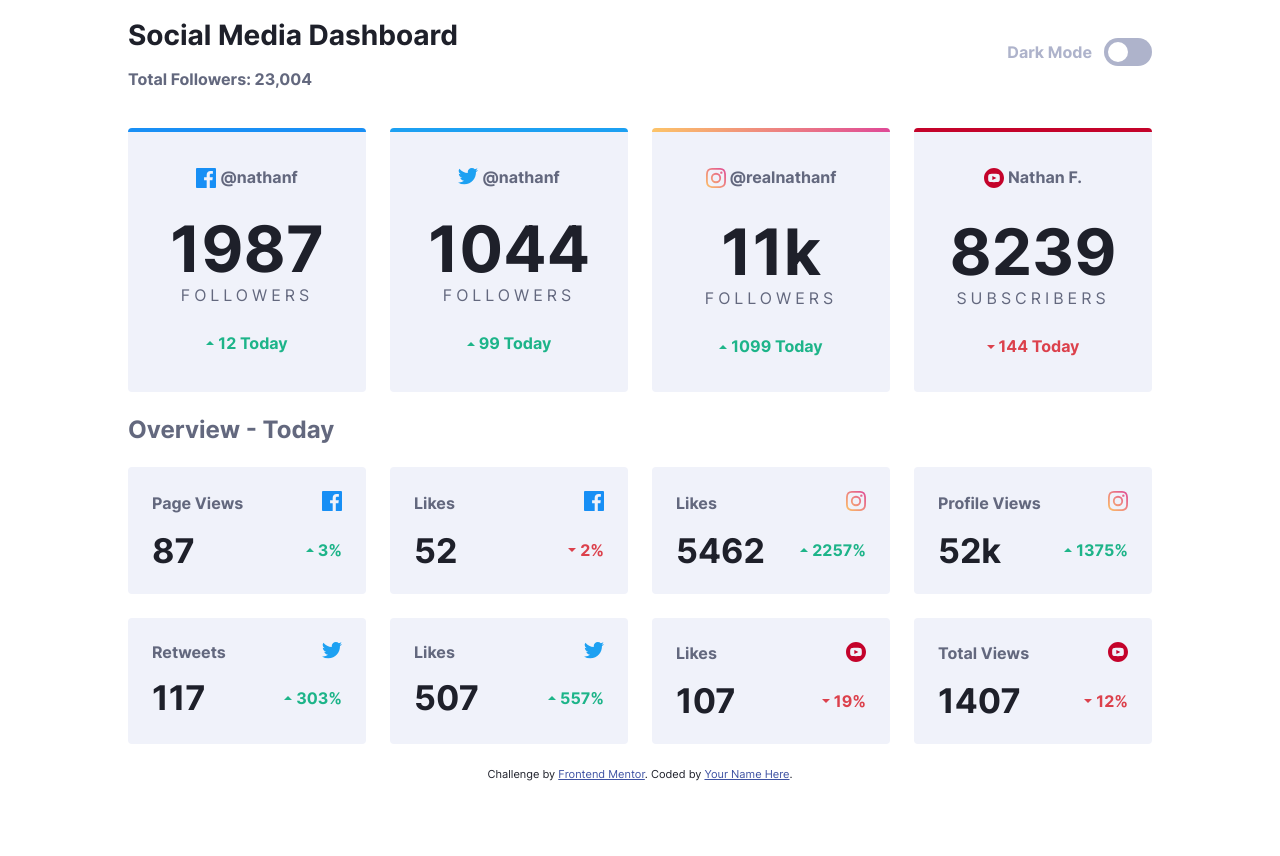
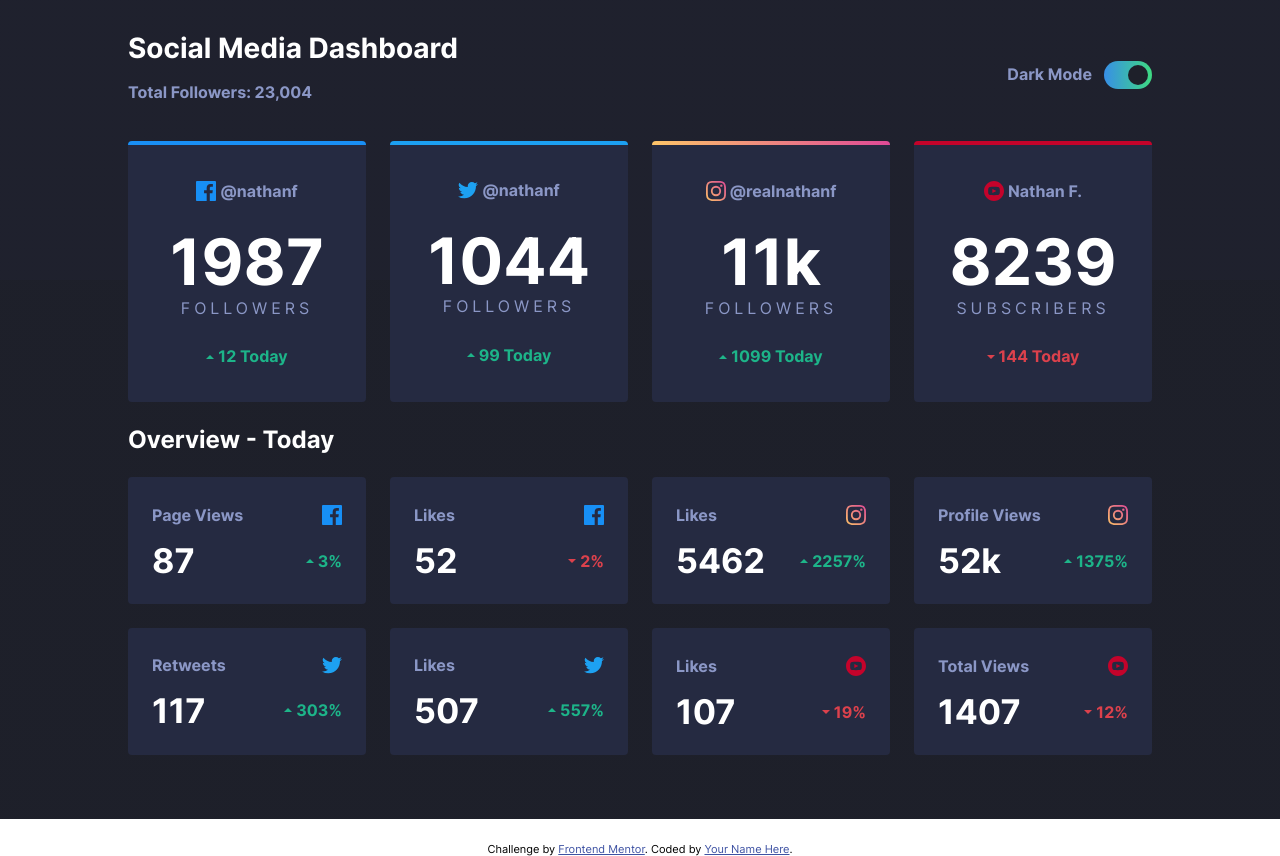
Before and after one commit to EdisonPadilla/social-media-dashboard, a plain HTML site: page index.html in a window 1280 px wide. Both pictures are taken after a click on the button 1118 px from the left and 52 px from the top of the page. Before the commit the page ends 800 px from the top, so only its background shows below. Drawn offline with Linux system fonts and the light colour scheme.

Commit message:
dark mode completed

```diff
--- a/css/social_media_style.css
+++ b/css/social_media_style.css
@@ -13,7 +13,7 @@
 
   /* #### Dark Theme */
 
-  --toggle: linear-gradient (90deg, hsl(210, 78%, 56%), hsl(146, 68%, 55%));
+  --toggle-dark: linear-gradient(90deg, hsl(210, 78%, 56%), hsl(146, 68%, 55%));
 
   /* #### Light Theme */
 
@@ -50,21 +50,54 @@
 body {
   font-family: Inter, sans-serif;
   font-weight: 400;
-  color: var(--very-dark-blue-text);
 }
 
 .container {
   margin-bottom: 24px;
-  padding: 0 5%;
+  padding: 32px 5% 64px 5%;
+  color: var(--very-dark-blue-text);
+  background-color: var(--white-bg);
+  background: linear-gradient(
+    180deg,
+    var(--very-pale-blue-top-bgpattern) 280px,
+    var(--white-bg) 280px
+  );
+  background-size: cover;
+  background-repeat: no-repeat;
+  transition: all 300ms;
+}
+
+.container.dark {
+  color: var(--white-text);
+  background: var(--very-dark-blue-top-bgpattern);
+  background: linear-gradient(
+    180deg,
+    var(--very-dark-blue-top-bgpattern) 280px,
+    var(--very-dark-blue-bg) 280px
+  );
+}
+
+header {
+  margin-bottom: 24px;
 }
 
 header .title {
+  margin-top: 0;
   font-size: 24px;
+  font-weight: 700;
 }
 
-header .subtitle {
+.container .style2-text {
   color: var(--dark-grayish-blue-text);
   font-weight: 700;
+}
+
+.container .style2-text.dark {
+  color: var(--desaturated-blue-text);
+}
+
+.container .icon {
+  display: block;
 }
 
 header hr {
@@ -73,55 +106,72 @@ header hr {
 }
 
 .mode-box {
-  margin-bottom: 24px;
   display: flex;
   justify-content: space-between;
   align-items: center;
 }
 
-.mode-box p {
+.mode-box .style2-text:first-child {
   margin: 0;
-  color: var(--toggle);
-  font-weight: 700;
 }
 
 .btn-box {
-  position: relative;
   padding: 4px;
   width: 48px;
   min-width: 48px;
+  max-width: 48px;
   height: 28px;
-  min-height: 24px;
+  min-height: 28px;
+  max-height: 28px;
   background-color: var(--toggle);
   border-radius: 16px;
+  transition: all 300ms;
+}
+
+.btn-box.dark {
+  background-image: var(--toggle-dark);
 }
 
 .mode-btn {
-  position: absolute;
   width: 20px;
   min-width: 20px;
+  max-width: 20px;
   height: 20px;
   min-height: 20px;
+  max-height: 20px;
   border: none;
   background-color: var(--white-bg);
   border-radius: 50%;
   outline: none;
+  transition: all 300ms;
 }
 
-.stats1-container {
+.mode-btn.dark {
+  background-color: var(--very-dark-blue-bg);
+  transform: translateX(100%);
+}
+
+.stats1-container,
+.stats2-container {
   display: grid;
   grid-template-columns: 100%;
-  /* grid-template-rows: repeat(4, 1fr); */
   gap: 24px;
+}
+
+.container .stats-card {
+  border-top: 4px solid transparent;
+  background-color: var(--light-grayish-blue-cardbg);
+  border-radius: 4px;
+  transition: all 300ms;
+}
+
+.container .stats-card.dark {
+  background: var(--dark-desaturated-blue-cardbg);
 }
 
 .stats1-container .stats-card {
   padding: 36px 0;
   text-align: center;
-  border-top: 4px solid transparent;
-  border-radius: 4px;
-  background-color: var(--light-grayish-blue-cardbg);
-  /* overflow: hidden; */
 }
 
 .stats-card.facebook-card {
@@ -134,10 +184,9 @@ header hr {
 
 .stats-card.instagram-card {
   position: relative;
-  /* border: none; */
 }
 
-.instagram-card .instagram-border {
+.instagram-card .border {
   position: absolute;
   top: -4px;
   width: 100%;
@@ -151,39 +200,48 @@ header hr {
   border-color: var(--youTube);
 }
 
+.stats1-container .user-name,
+.stats2-container .stat-name {
+  margin-top: 0;
+  display: flex;
+  align-items: center;
+}
+
 .stats1-container .user-name {
-  margin-top: 0;
   margin-bottom: 24px;
-  display: flex;
   justify-content: center;
   gap: 4px;
-  color: var(--dark-grayish-blue-text);
+}
+
+.container .number-data {
+  margin-top: 0;
+  margin-bottom: 0;
   font-weight: 700;
 }
 
 .stats1-container .number-data {
-  margin-top: 0;
-  /* margin-bottom: 6px; */
-  margin-bottom: 0;
   font-size: 64px;
-  font-weight: 700;
 }
 
-.text {
+.stats1-container .data-name {
   margin-top: 0;
   margin-bottom: 30px;
-  color: var(--dark-grayish-blue-text);
+  font-weight: 400;
   text-transform: uppercase;
   letter-spacing: 4px;
 }
 
-.days {
-  margin: 0;
+.days,
+.percentage {
   display: flex;
   justify-content: center;
   align-items: center;
   gap: 4px;
   font-weight: 700;
+}
+
+.days {
+  margin: 0;
 }
 
 .up {
@@ -195,58 +253,39 @@ header hr {
 }
 
 .title2 {
-  color: var(--dark-grayish-blue-text);
   font-size: 24px;
-  font-weight: 700;
 }
 
-.stats2-container {
-  display: grid;
-  grid-template-columns: 100%;
-  gap: 24px;
+.container .title2.dark {
+  color: var(--white-text);
 }
 
 .stats2-container .stats-card {
-  padding: 24px 24px;
-  background-color: var(--light-grayish-blue-cardbg);
-  border-radius: 4px;
+  padding: 24px;
 }
 
 .stats2-container .stat-name {
-  margin-top: 0;
-  display: flex;
   justify-content: space-between;
-  align-items: center;
-  color: var(--dark-grayish-blue-text);
-  font-weight: 700;
 }
 
 .stats2-container .number-data {
-  margin-top: 0;
-  margin-bottom: 0;
   display: flex;
   justify-content: space-between;
   align-items: center;
   font-size: 34px;
-  font-weight: 700;
 }
 
 .stats2-container .percentage {
-  display: flex;
-  justify-content: center;
-  align-items: center;
-  gap: 4px;
   font-size: initial;
-  font-weight: 700;
 }
 
 @media (min-width: 1024px) {
   .container {
-    padding: 0 10%;
+    padding-left: 10%;
+    padding-right: 10%;
   }
 
   header {
-    margin-bottom: 24px;
     display: flex;
     justify-content: space-between;
     align-items: center;
@@ -266,9 +305,7 @@ header hr {
 
   .mode-box {
     flex: 1;
-    margin-bottom: 0;
     justify-content: flex-end;
-    /* align-items: center; */
     gap: 12px;
   }
 
--- /dev/null
+++ b/functionality/main.js
@@ -0,0 +1,24 @@
+"use strict";
+
+const d = document;
+const $btn_box = d.querySelector(".mode-box .btn-box");
+const $mode_btn = d.querySelector(".mode-btn");
+const $container = d.querySelector(".container");
+const $title = d.querySelector("header .title");
+const $stats_cards = d.querySelectorAll(".container .stats-card");
+const $style2_text = d.querySelectorAll(".container .style2-text");
+
+$btn_box.addEventListener("click", () => {
+  $mode_btn.classList.toggle("dark");
+  $btn_box.classList.toggle("dark");
+
+  $container.classList.toggle("dark");
+
+  $stats_cards.forEach((card) => {
+    card.classList.toggle("dark");
+  });
+
+  $style2_text.forEach((text) => {
+    text.classList.toggle("dark");
+  });
+});
--- a/index.html
+++ b/index.html
@@ -35,11 +35,11 @@
       <header>
         <div class="title-box">
           <h1 class="title">Social Media Dashboard</h1>
-          <p class="subtitle">Total Followers: 23,004</p>
+          <p class="style2-text">Total Followers: 23,004</p>
         </div>
         <hr />
         <div class="mode-box">
-          <p>Dark Mode</p>
+          <p class="style2-text">Dark Mode</p>
           <div class="btn-box">
             <input type="button" value="" class="mode-btn" />
           </div>
@@ -48,146 +48,184 @@
       <main>
         <section class="stats1-container">
           <article class="stats-card facebook-card">
-            <p class="user-name">
-              <img src="./images/icon-facebook.svg" alt="" />
+            <p class="style2-text user-name">
+              <img class="icon" src="./images/icon-facebook.svg" alt="" />
               @nathanf
             </p>
             <p class="number-data">1987</p>
-            <p class="text">Followers</p>
+            <p class="style2-text data-name">Followers</p>
             <p class="days up">
-              <img src="./images/icon-up.svg" alt="" /><span>12 Today</span>
+              <img class="icon" src="./images/icon-up.svg" alt="" /><span
+                >12 Today</span
+              >
             </p>
           </article>
           <article class="stats-card twitter-card">
-            <p class="user-name">
-              <span><img src="./images/icon-twitter.svg" alt="" /></span
+            <p class="style2-text user-name">
+              <span
+                ><img
+                  class="icon"
+                  src="./images/icon-twitter.svg"
+                  alt="" /></span
               >@nathanf
             </p>
             <p class="number-data">1044</p>
-            <p class="text">Followers</p>
+            <p class="style2-text data-name">Followers</p>
             <p class="days up">
-              <img src="./images/icon-up.svg" alt="" />99 Today
+              <img class="icon" src="./images/icon-up.svg" alt="" />99 Today
             </p>
           </article>
           <article class="stats-card instagram-card">
-            <div class="instagram-border"></div>
-            <p class="user-name">
-              <span><img src="./images/icon-instagram.svg" alt="" /></span
+            <div class="border"></div>
+            <p class="style2-text user-name">
+              <span
+                ><img
+                  class="icon"
+                  src="./images/icon-instagram.svg"
+                  alt="" /></span
               >@realnathanf
             </p>
             <p class="number-data">11k</p>
-            <p class="text">Followers</p>
+            <p class="style2-text data-name">Followers</p>
             <p class="days up">
-              <img src="./images/icon-up.svg" alt="" />1099 Today
+              <img class="icon" src="./images/icon-up.svg" alt="" />1099 Today
             </p>
           </article>
           <article class="stats-card youtube-card">
-            <p class="user-name">
-              <span><img src="./images/icon-youtube.svg" alt="" /></span>Nathan
-              F.
+            <p class="style2-text user-name">
+              <span
+                ><img
+                  class="icon"
+                  src="./images/icon-youtube.svg"
+                  alt="" /></span
+              >Nathan F.
             </p>
             <p class="number-data">8239</p>
-            <p class="text">Subscribers</p>
+            <p class="style2-text data-name">Subscribers</p>
             <p class="days down">
-              <img src="./images/icon-down.svg" alt="" />144 Today
+              <img class="icon" src="./images/icon-down.svg" alt="" />144 Today
             </p>
           </article>
         </section>
-        <p class="title2">Overview - Today</p>
+        <p class="style2-text title2">Overview - Today</p>
         <section class="stats2-container">
           <article class="stats-card">
-            <p class="stat-name">
+            <p class="style2-text stat-name">
               Page Views<span
-                ><img src="./images/icon-facebook.svg" alt=""
+                ><img class="icon" src="./images/icon-facebook.svg" alt=""
               /></span>
             </p>
             <p class="number-data">
               87
               <span class="percentage up"
-                ><img src="./images/icon-up.svg" alt="" />3%</span
+                ><img class="icon" src="./images/icon-up.svg" alt="" />3%</span
               >
             </p>
           </article>
           <article class="stats-card">
-            <p class="stat-name">
-              Likes<span><img src="./images/icon-facebook.svg" alt="" /></span>
+            <p class="style2-text stat-name">
+              Likes<span
+                ><img class="icon" src="./images/icon-facebook.svg" alt=""
+              /></span>
             </p>
             <p class="number-data">
               52
               <span class="percentage down"
-                ><img src="./images/icon-down.svg" alt="" />2%</span
+                ><img
+                  class="icon"
+                  src="./images/icon-down.svg"
+                  alt=""
+                />2%</span
               >
             </p>
           </article>
           <article class="stats-card">
-            <p class="stat-name">
-              Likes<span><img src="./images/icon-instagram.svg" alt="" /></span>
+            <p class="style2-text stat-name">
+              Likes<span
+                ><img class="icon" src="./images/icon-instagram.svg" alt=""
+              /></span>
             </p>
             <p class="number-data">
               5462
               <span class="percentage up"
-                ><img src="./images/icon-up.svg" alt="" /> 2257%</span
+                ><img class="icon" src="./images/icon-up.svg" alt="" />
+                2257%</span
               >
             </p>
           </article>
           <article class="stats-card">
-            <p class="stat-name">
+            <p class="style2-text stat-name">
               Profile Views<span
-                ><img src="./images/icon-instagram.svg" alt=""
+                ><img class="icon" src="./images/icon-instagram.svg" alt=""
               /></span>
             </p>
             <p class="number-data">
               52k
               <span class="percentage up"
-                ><img src="./images/icon-up.svg" alt="" /> 1375%</span
+                ><img class="icon" src="./images/icon-up.svg" alt="" />
+                1375%</span
               >
             </p>
           </article>
           <article class="stats-card">
-            <p class="stat-name">
+            <p class="style2-text stat-name">
               Retweets<span
-                ><img src="./images/icon-twitter.svg" alt=""
+                ><img class="icon" src="./images/icon-twitter.svg" alt=""
               /></span>
             </p>
             <p class="number-data">
               117
               <span class="percentage up"
-                ><img src="./images/icon-up.svg" alt="" />303%</span
+                ><img
+                  class="icon"
+                  src="./images/icon-up.svg"
+                  alt=""
+                />303%</span
               >
             </p>
           </article>
           <article class="stats-card">
-            <p class="stat-name">
-              Likes<span><img src="./images/icon-twitter.svg" alt="" /></span>
+            <p class="style2-text stat-name">
+              Likes<span
+                ><img class="icon" src="./images/icon-twitter.svg" alt=""
+              /></span>
             </p>
             <p class="number-data">
               507
               <span class="percentage up"
-                ><img src="./images/icon-up.svg" alt="" /> 557%</span
+                ><img class="icon" src="./images/icon-up.svg" alt="" />
+                557%</span
               >
             </p>
           </article>
           <article class="stats-card">
-            <p class="stat-name">
-              Likes<span><img src="./images/icon-youtube.svg" alt="" /></span>
+            <p class="style2-text stat-name">
+              Likes<span
+                ><img class="icon" src="./images/icon-youtube.svg" alt=""
+              /></span>
             </p>
             <p class="number-data">
               107
               <span class="percentage down"
-                ><img src="./images/icon-down.svg" alt="" /> 19%</span
+                ><img class="icon" src="./images/icon-down.svg" alt="" />
+                19%</span
               >
             </p>
           </article>
           <article class="stats-card">
-            <p class="stat-name">
+            <p class="style2-text stat-name">
               Total Views<span
-                ><img src="./images/icon-youtube.svg" alt=""
+                ><img class="icon" src="./images/icon-youtube.svg" alt=""
               /></span>
             </p>
             <p class="number-data">
               1407
               <span class="percentage down"
-                ><img src="./images/icon-down.svg" alt="" />12%</span
+                ><img
+                  class="icon"
+                  src="./images/icon-down.svg"
+                  alt=""
+                />12%</span
               >
             </p>
           </article>
@@ -201,5 +239,7 @@
         >Frontend Mentor</a
       >. Coded by <a href="#">Your Name Here</a>.
     </div>
+
+    <script src="./functionality/main.js"></script>
   </body>
 </html>
```
